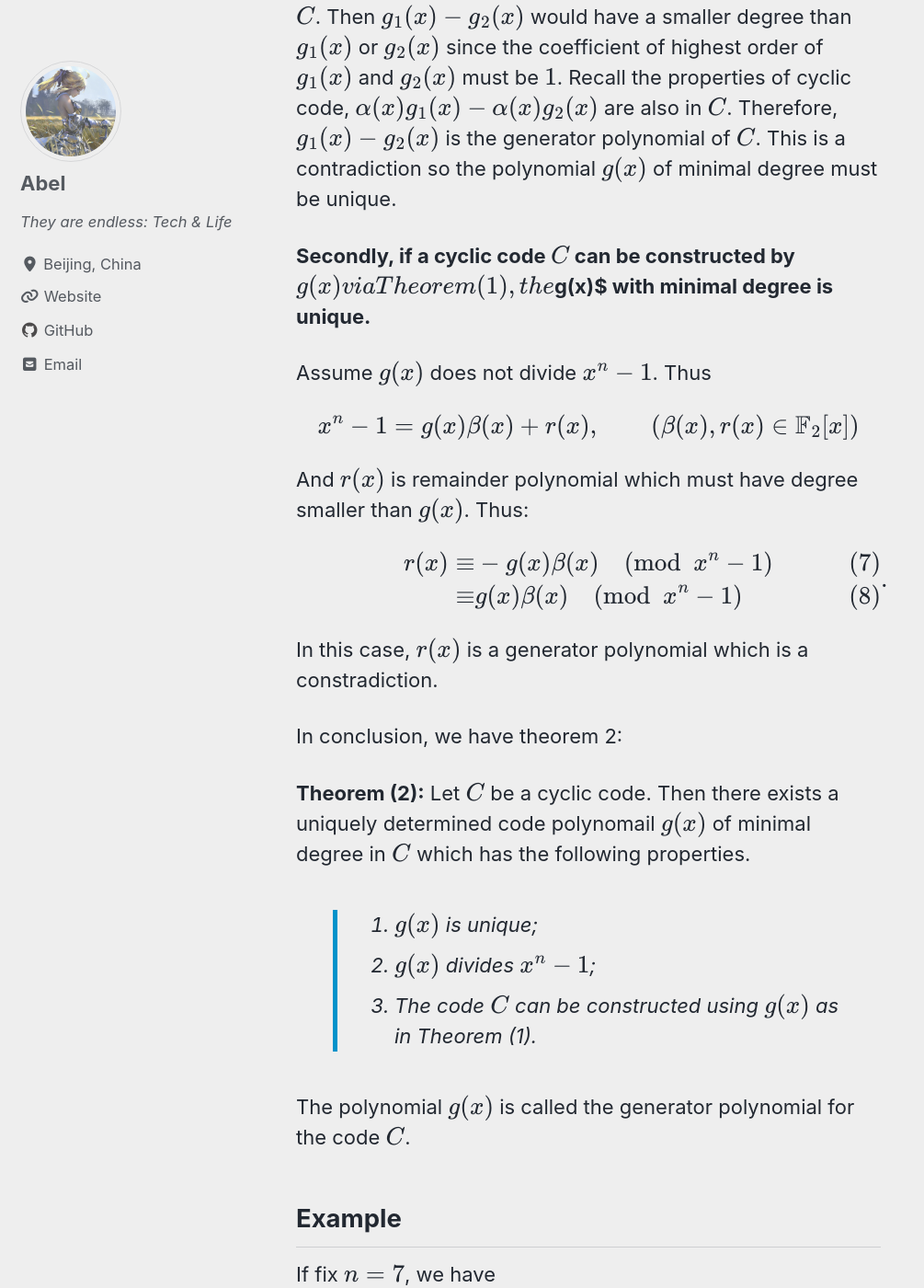
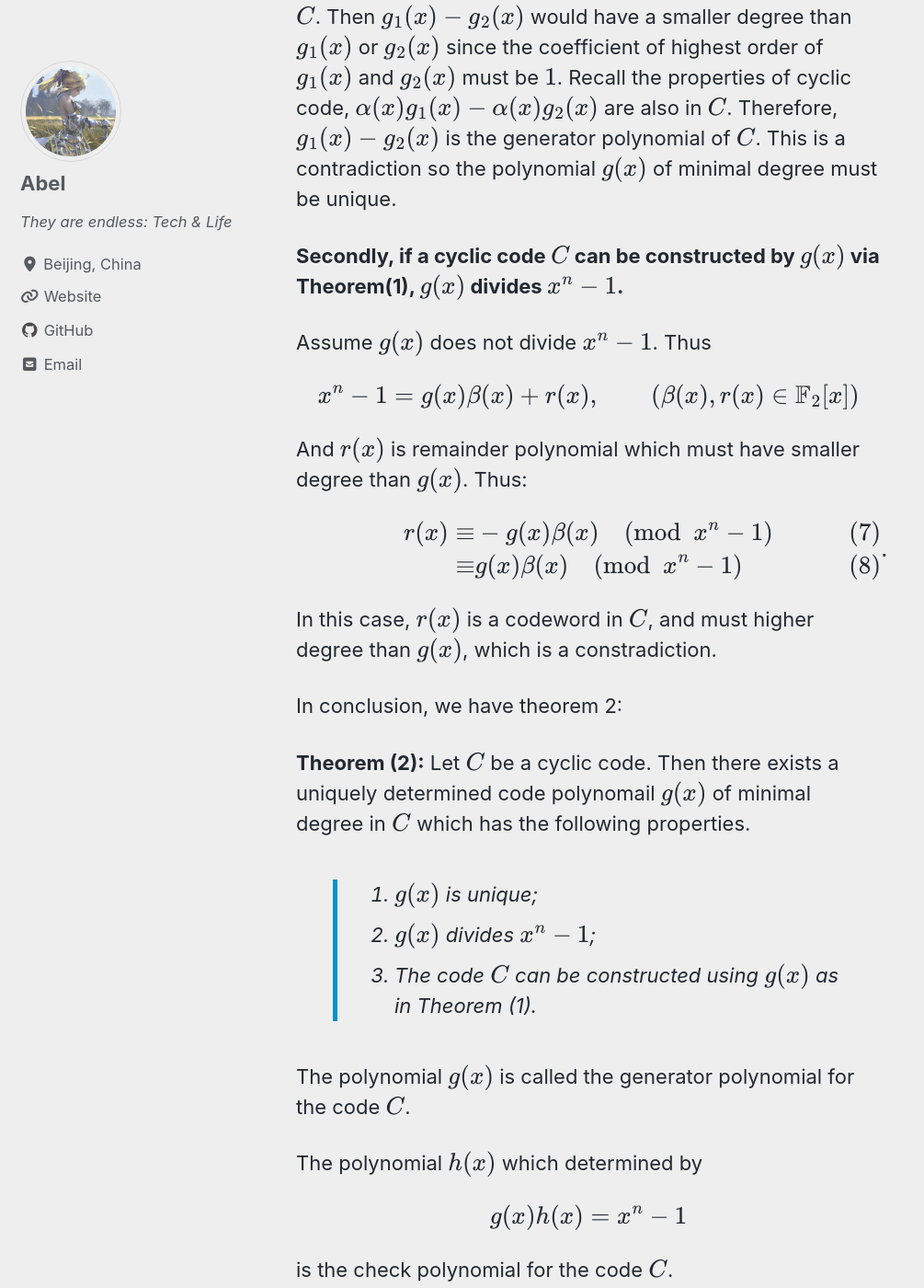
Before and after one commit to Abel2333/Abel2333.github.io, a Jekyll site: the page built from _posts/2024-02-18-Cyclic-Code.md, in a window 1280 px wide and 1400 px high, scrolled down 3342 px. Shown: the whole window at 92% size, without its empty margins (0-1005 px from the left). Built offline with Jekyll 4.4.1, drawn with Linux system fonts in a browser that asks for light colours; cached includes are drawn as plain includes; nearby versions of some CDN libraries; library files that are not in the unit come from our copies; comment, search, counter and statistics services are not loaded; some of the changed text lies outside the part shown.

Commit message:
Fix mistake in cyclic code

```diff
--- a/_posts/2024-2-18-Cyclic-Code.md
+++ b/_posts/2024-02-18-Cyclic-Code.md
@@ -90,7 +90,7 @@ Therefore we get follow theorem.
 
 **Theorem (1)**: Fix an integer $n>1$. Let $g(x)\in\mathbb{F}_2$ divide
 the polynomial $x^n-1$. Assume the degree of $g(x)$ is $n-k$ for some
-$0\leq k\leq n$. COnsider the set of polynomials
+$0\leq k\leq n$. Consider the set of polynomials
 
 $$
 \mathcal{P_g}:=\{g(x)\cdot\alpha(x)\pmod{x^n-1}\mid\alpha(x)\in
@@ -122,8 +122,8 @@ $\alpha(x)g_1(x)-\alpha(x)g_2(x)$ are also in $C$. Therefore,
 $g_1(x)-g_2(x)$ is the generator polynomial of $C$. This is a
 contradiction so the polynomial $g(x)$ of minimal degree must be unique.
 
-**Secondly, if a cyclic code $C$ can be constructed by $g(x) via
-Theorem(1), the $g(x)$ with minimal degree is unique.**
+**Secondly, if a cyclic code $C$ can be constructed by $g(x)$ via
+Theorem(1), $g(x)$ divides $x^n-1$.**
 
 Assume $g(x)$ does not divide $x^n-1$. Thus
 
@@ -131,7 +131,7 @@ $$
 x^n-1=g(x)\beta(x)+r(x),\qquad (\beta(x), r(x) \in \mathbb{F}_2[x])
 $$
 
-And $r(x)$ is remainder polynomial which must have degree smaller than
+And $r(x)$ is remainder polynomial which must have smaller degree than
 $g(x)$. Thus:
 
 $$
@@ -141,7 +141,8 @@ r(x)\equiv&-g(x)\beta(x)\pmod{x^n-1}\\
 \end{align}.
 $$
 
-In this case, $r(x)$ is a generator polynomial which is a constradiction.
+In this case, $r(x)$ is a codeword in $C$, and must higher degree than $g(x)$,
+which is a constradiction.
 
 In conclusion, we have theorem 2:
 
@@ -154,6 +155,14 @@ which has the following properties.
 > 3. The code $C$ can be constructed using $g(x)$ as in Theorem (1).
 
 The polynomial $g(x)$ is called the generator polynomial for the code $C$.
+
+The polynomial $h(x)$ which determined by
+
+$$
+g(x)h(x) = x^n-1
+$$
+
+is the check polynomial for the code $C$.
 
 ## Example
 
@@ -169,3 +178,23 @@ as $1+x^7=(1+x)(1+x+x^3)(1+x^2+x^3)$.
 > - $g(x)=(1+x)(1+x^2+x^3), \qquad C=[7, 3]\ code$
 > - $g(x)=(1+x+x^3)(1+x^2+x^3), \qquad C=[7, 1]\ code$
 > - $g(x)=1+x^7, \qquad C=\{0000000\}=[7, 0]\ code$
+
+## Check
+
+**Theorem (3):** If $h(x)$ is the check polynomial of cyclic code $C$,
+then
+
+$$
+C(x) = \left\{ c(x)\in\mathbb{F}_2\{x\}\mid c(x)h(x)\equiv 0\pmod{x^n-1} \right\}
+$$
+
+**PROVE:**
+As metioned-above, $c(x)=g(x)\alpha(x)$. Hence
+
+$$
+\begin{aligned}
+c(x)h(x)\equiv & g(x)\alpha(x)h(x) \pmod{x^n-1}\\
+\equiv & (x^n-1)\alpha(x) \pmod{x^n-1}\\
+\equiv & 0 \pmod{x^n1}
+\end{aligned}
+$$
```
Also changed, not shown: other parts of _posts/2024-02-18-Cyclic-Code.md (+1 -1 lines).
